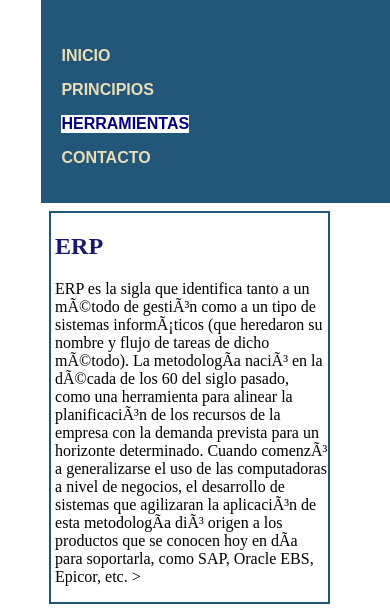
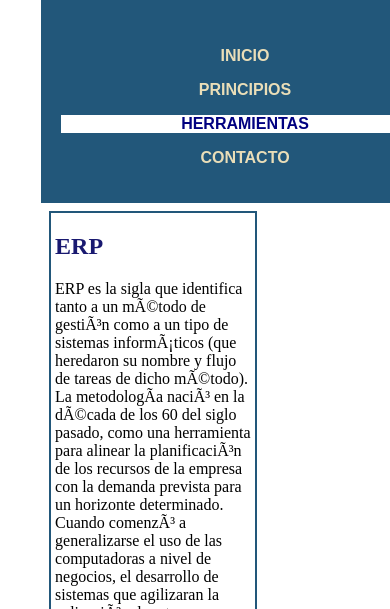
Before and after one commit to maroberts19/Gestion-por-Procesos, a plain HTML site: page herramientas.html in a window 390 px wide. Shown: the part 212-821 px from the top of the page. Drawn offline with Linux system fonts and the light colour scheme.

Commit message:
Ajustes a las media queries
Se modifican las media queries para usar calc

```diff
--- a/estilos.css
+++ b/estilos.css
@@ -156,15 +156,15 @@ button:hover {
      }
     }
  @media (max-width: 768px) {
-        aside {margin-left: 5%; min-width: 70vw;
+        aside {width: calc(100% - 1px);
         }
         }
  @media (max-width: 600px) {
-            article {min-width: 70vw;
+            article {width: calc(100% - 1px);
             }
             }
  @media (max-width: 600px) {
                 li {
-                    margin-bottom: 1rem;
+                    margin-bottom: 1rem; width: calc(100% - 1px);
                 }
             }
```
